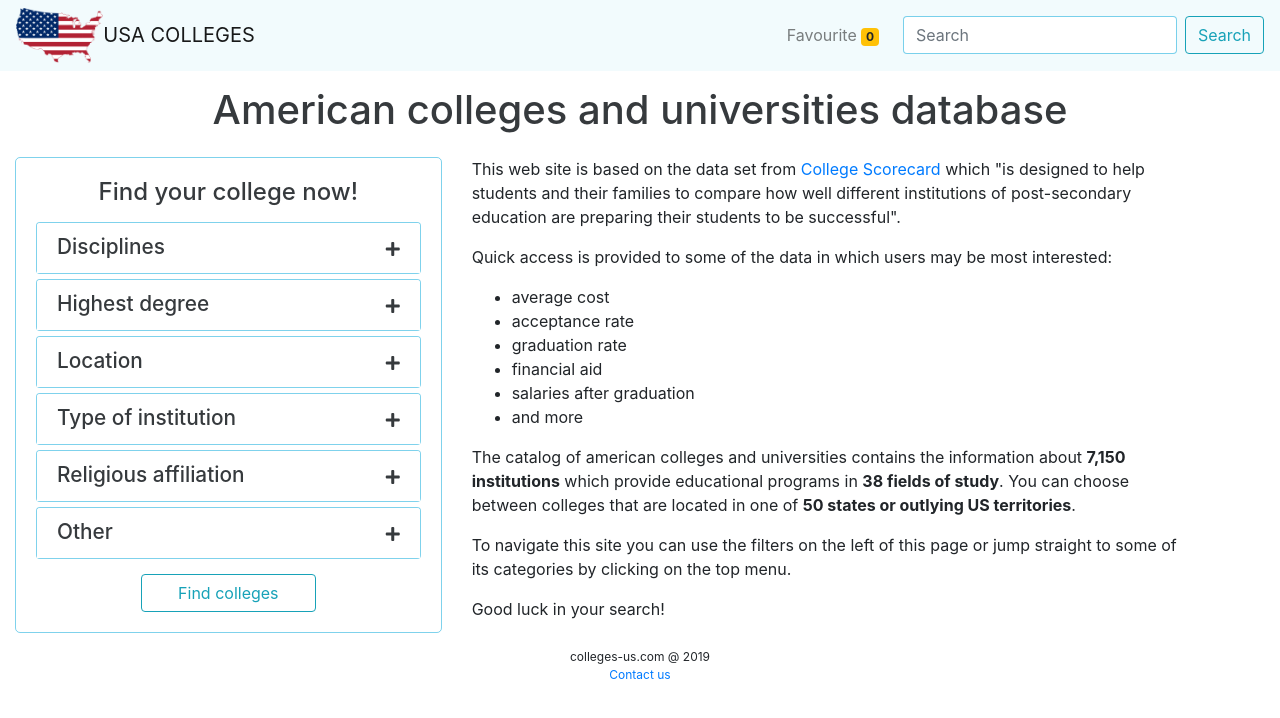
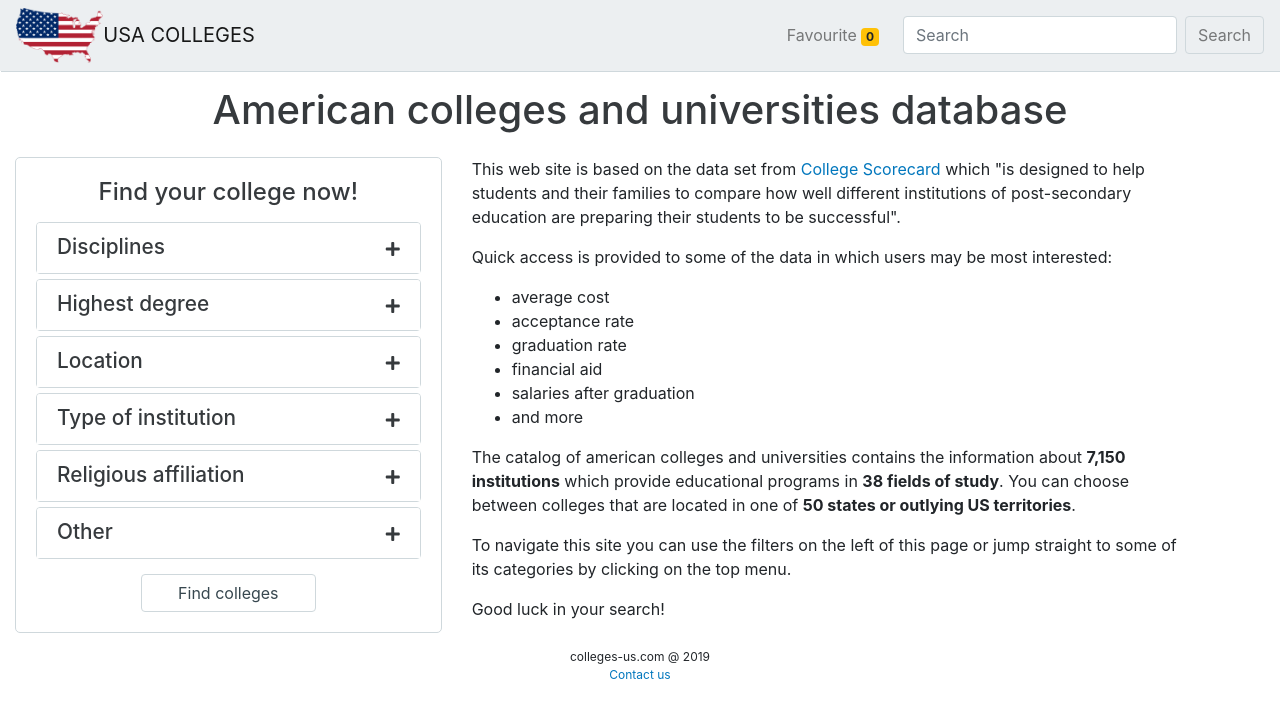
Before and after one commit to metlis/colleges, a Django app: template open_data_app/templates/inner_page.html in a window 1280 px wide. Shown: the top 718 px of the page. Run offline with Django 3.2, Linux system fonts and the light colour scheme; the template is opened without the code that fills it, so the values that code supplies are empty; parts of the project's set-up code (start-up, migrations or seed data) failed here and were passed over; some libraries are stand-ins or nearby versions.

Commit message:
colors changed

```diff
--- a/open_data_app/static/open_data_app/css/circle.css
+++ b/open_data_app/static/open_data_app/css/circle.css
@@ -854,10 +854,10 @@
   color: #c6ff00;
 }
 .c100.green .bar, .c100.green .fill {
-  border-color: #4db53c !important;
+  border-color: #66BB6A !important;
 }
 .c100.green:hover > span {
-  color: #4db53c;
+  color: #66BB6A;
 }
 .c100.green.dark .bar, .c100.green.dark .fill {
   border-color: #5fd400 !important;
@@ -866,10 +866,10 @@
   color: #5fd400;
 }
 .c100.orange .bar, .c100.orange .fill {
-  border-color: #dd9d22 !important;
+  border-color: #FFB74D !important;
 }
 .c100.orange:hover > span {
-  color: #dd9d22;
+  color: #FFB74D;
 }
 .c100.orange.dark .bar, .c100.orange.dark .fill {
   border-color: #e08833 !important;
--- a/open_data_app/static/open_data_app/css/index.css
+++ b/open_data_app/static/open_data_app/css/index.css
@@ -15,8 +15,15 @@ h3 {
 h4 {
   font-size: 110%;
 }
+a {
+  color: #0277bd;
+}
+a :hover {
+  color: #01579b;
+}
 .navbar {
-  background-color: rgba(0,165,217,0.05) !important;
+  background-color: #eceff1 !important;
+  box-shadow: 1px 1px 0px #cfd8dc;
 }
 .dropdown-toggle::after {
   border: 0px;
@@ -27,7 +34,7 @@ h4 {
 .form-container {
   display: block;
   margin: 15px 15px 15px 15px;
-  border: 1px solid rgba(0,165,217,0.5);
+  border: 1px solid #cfd8dc;
   border-radius: 5px;
   padding: 20px;
 }
@@ -40,7 +47,7 @@ h4 {
   opacity: 0.9;
 }
 .card {
-  border: 1px solid rgba(0,165,217,0.5);
+  border: 1px solid #cfd8dc;
   margin-bottom: 5px;
 }
 .card-header {
@@ -81,6 +88,15 @@ h4 {
 }
 .submit-button {
   width: 175px;
+  color: #37474f !important;
+}
+.btn-outline-secondary {
+  border-color: #cfd8dc;
+  color: rgba(0,0,0,0.5);
+}
+.btn-outline-secondary:hover {
+  color: #fff !important;
+  background-color: #37474f !important;
 }
 .icon {
   cursor: pointer;
@@ -105,7 +121,7 @@ footer .container p {
   opacity: 0.9;
 }
 .search {
-  border: 1px solid rgba(0,165,217,0.5);
+  border: 1px solid #cfd8dc;
 }
 .text-container {
   margin-top: 15px;
@@ -118,7 +134,7 @@ footer .container p {
 .checkbox .cr {
   position: relative;
   display: inline-block;
-  border: 1px solid rgba(0,165,217,0.5);
+  border: 1px solid #cfd8dc;
   border-radius: 0.25em;
   width: 1.3em;
   height: 1.3em;
--- a/open_data_app/static/open_data_app/css/index.styl
+++ b/open_data_app/static/open_data_app/css/index.styl
@@ -1,7 +1,9 @@
 $green = #41B3A3
-$blue = rgba(0, 165, 217, 0.5)
-$blue-top = rgba(0, 165, 217, 0.05)
-$blue-bottom = rgba(0, 165, 217, 0.1)
+$blue = #CFD8DC
+$blue-link = #0277BD
+$blue-link-hover = #01579B
+$blue-top = #ECEFF1
+$blue-dark = #37474F
 $red = #EC7556
 $brown = #EDA875
 $velvet = #CA829A
@@ -23,8 +25,14 @@ h3
 h4
   font-size 110%
 
+a
+  color $blue-link
+  :hover
+    color $blue-link-hover
+
 .navbar
   background-color $blue-top !important
+  box-shadow 1px 1px 0px $blue
 
 .dropdown-toggle::after
   border 0px
@@ -84,6 +92,15 @@ h4
 
 .submit-button
   width 175px
+  color $blue-dark !important
+
+.btn-outline-secondary
+  border-color $blue
+  color rgba(0,0,0,.5)
+
+.btn-outline-secondary:hover
+  color white !important
+  background-color $blue-dark !important
 
 .icon
   cursor pointer
--- a/open_data_app/templates/college.html
+++ b/open_data_app/templates/college.html
@@ -38,7 +38,7 @@
                 {% if referer %}
                     <nav aria-label=">Back to search results">
                         <ul class="pagination results-back-page">
-                            <li class="page-item"><a class="page-link" href="{{referer}}"><< Back to results</a></li>
+                            <li class="page-item"><a class="page-link" href="{{referer}}"><< Go back</a></li>
                         </ul>
                     </nav>
                 {% endif %}
--- a/open_data_app/templates/filtered_colleges.html
+++ b/open_data_app/templates/filtered_colleges.html
@@ -223,7 +223,7 @@
             {# sidebar filters start #}
             <div class="col-sm-12 col-md-2">
                 <a href="{% url 'college_app:main_filter' %}">
-                    <button class="btn btn-outline-info reset-button">Reset</button>
+                    <button class="btn btn-outline-secondary reset-button">Reset</button>
                 </a>
                 {% if is_multiple %}
                     {# initial region/state filter page #}
--- a/open_data_app/templates/index.html
+++ b/open_data_app/templates/index.html
@@ -45,7 +45,6 @@
     {% endblock %}
 
     {% block styles %}
-        <link rel="stylesheet" href="{% static 'open_data_app/css/dropdown.css' %}">
         <link rel="stylesheet" href="{% static 'open_data_app/css/index.css' %}">
     {% endblock %}
 
@@ -109,7 +108,7 @@
                 </ul>
                 <form class="form-inline my-2 my-lg-0" action="{% url 'college_app:search' %}" autocomplete="off">
                     <input class="form-control search mr-sm-2" type="search" name="text" placeholder="Search">
-                    <button class="btn btn-outline-info my-2 my-sm-0" type="submit">Search</button>
+                    <button class="btn btn-outline-secondary my-2 my-sm-0" type="submit">Search</button>
                 </form>
             </div>
         </nav>
@@ -354,7 +353,7 @@
                             </div>
                         </div>
                         <div class="submit-button-container">
-                            <button type="submit" class="btn btn-outline-info submit-button">Find colleges</button>
+                            <button type="submit" class="btn btn-outline-secondary submit-button">Find colleges</button>
                         </div>
                     </form>
                 </div>
--- a/open_data_app/templates/inner_page.html
+++ b/open_data_app/templates/inner_page.html
@@ -22,7 +22,7 @@
             </ul>
             <form class="form-inline my-2 my-lg-0" action="{% url 'college_app:search' %}" autocomplete="off">
                 <input class="form-control search mr-sm-2" type="search" name="text" placeholder="Search">
-                <button class="btn btn-outline-info my-2 my-sm-0" type="submit">Search</button>
+                <button class="btn btn-outline-secondary my-2 my-sm-0" type="submit">Search</button>
             </form>
         </div>
     </nav>
```
Also changed, not shown: open_data_app/static/open_data_app/css/college.css (+33 -13 lines), open_data_app/static/open_data_app/css/college.styl (+26 -6 lines), open_data_app/static/open_data_app/css/listing.css (+34 -18 lines), open_data_app/static/open_data_app/css/listing.styl (+31 -11 lines).
